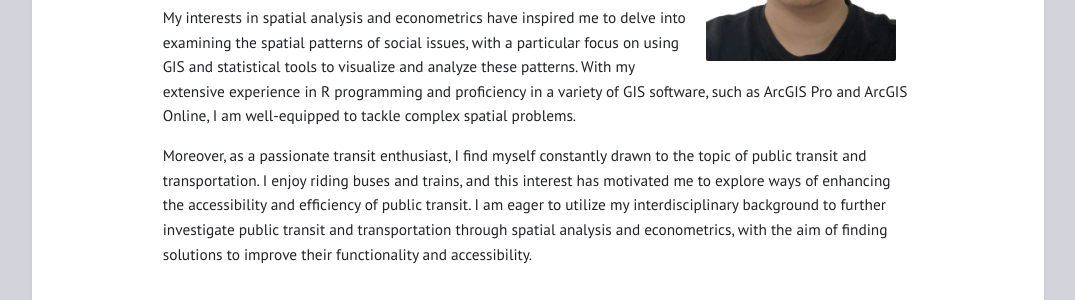
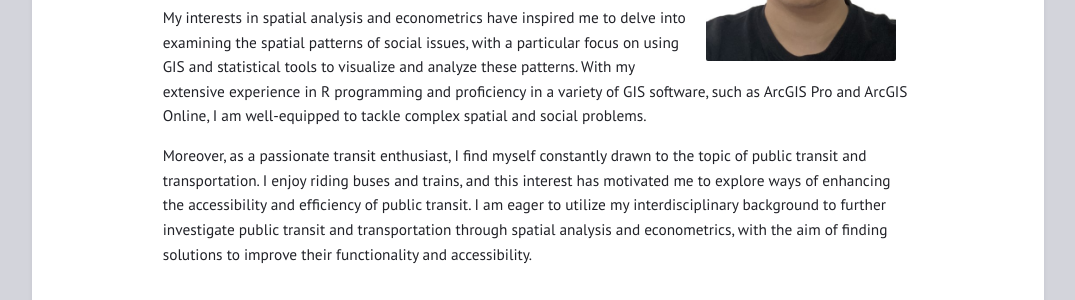
Before and after one commit to zehuiyin/personal_website_jekyll, a Jekyll site: the page built from index.md, in a window 1280 px wide. Shown: the part 391-691 px from the top of the page, without its empty margins (102-1177 px from the left). Built offline with Jekyll 4.4.1, drawn with Linux system fonts in a browser that asks for light colours.

Commit message:
Update index.md

```diff
--- a/index.md
+++ b/index.md
@@ -8,7 +8,7 @@ mathjax: true
 
 <p style="text-align: left;">I am an undergraduate student at the University of Toronto Scarborough (UTSC), where I am pursuing a major in Economics for Management Studies and two minors in Geographic Information Science (GIS) and Applied Statistics, respectively. As a research assistant in the <a href="https://www.utsc.utoronto.ca/suburban-mobilities/">Suburban Mobility Cluster</a> under the supervision of <a href="https://www.utsc.utoronto.ca/geography/steven-farber">Dr. Steven Farber</a> in the Human Geography Department at UTSC, I am also currently exploring ways to improve transportation accessibility and efficiency in suburban areas, with a particular emphasis on Scarborough, Ontario.</p>
 
-<p style="text-align: left;">My interests in spatial analysis and econometrics have inspired me to delve into examining the spatial patterns of social issues, with a particular focus on using GIS and statistical tools to visualize and analyze these patterns. With my extensive experience in R programming and proficiency in a variety of GIS software, such as ArcGIS Pro and ArcGIS Online, I am well-equipped to tackle complex spatial problems.</p>
+<p style="text-align: left;">My interests in spatial analysis and econometrics have inspired me to delve into examining the spatial patterns of social issues, with a particular focus on using GIS and statistical tools to visualize and analyze these patterns. With my extensive experience in R programming and proficiency in a variety of GIS software, such as ArcGIS Pro and ArcGIS Online, I am well-equipped to tackle complex spatial and social problems.</p>
 
 <p style="text-align: left;">Moreover, as a passionate transit enthusiast, I find myself constantly drawn to the topic of public transit and transportation. I enjoy riding buses and trains, and this interest has motivated me to explore ways of enhancing the accessibility and efficiency of public transit. I am eager to utilize my interdisciplinary background to further investigate public transit and transportation through spatial analysis and econometrics, with the aim of finding solutions to improve their functionality and accessibility.</p>
 &nbsp;
```
